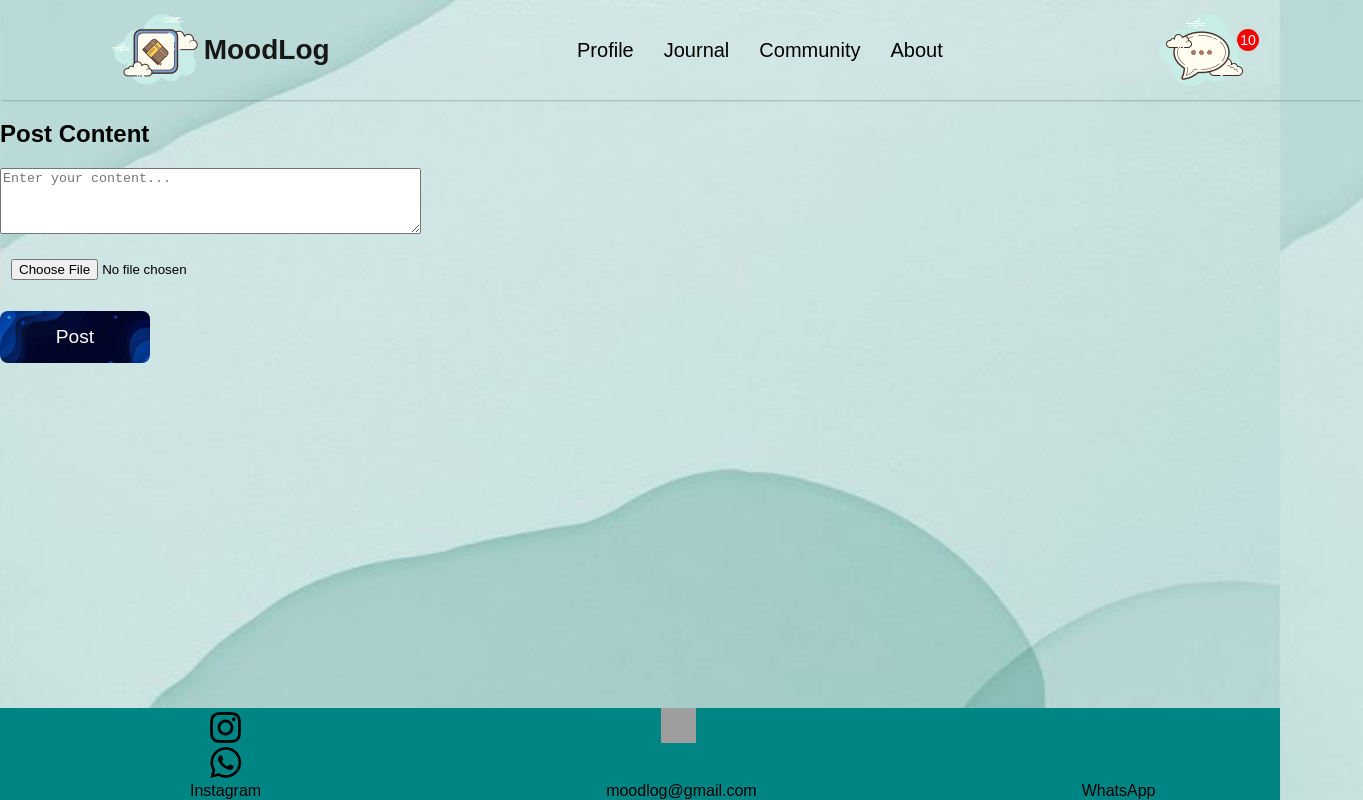
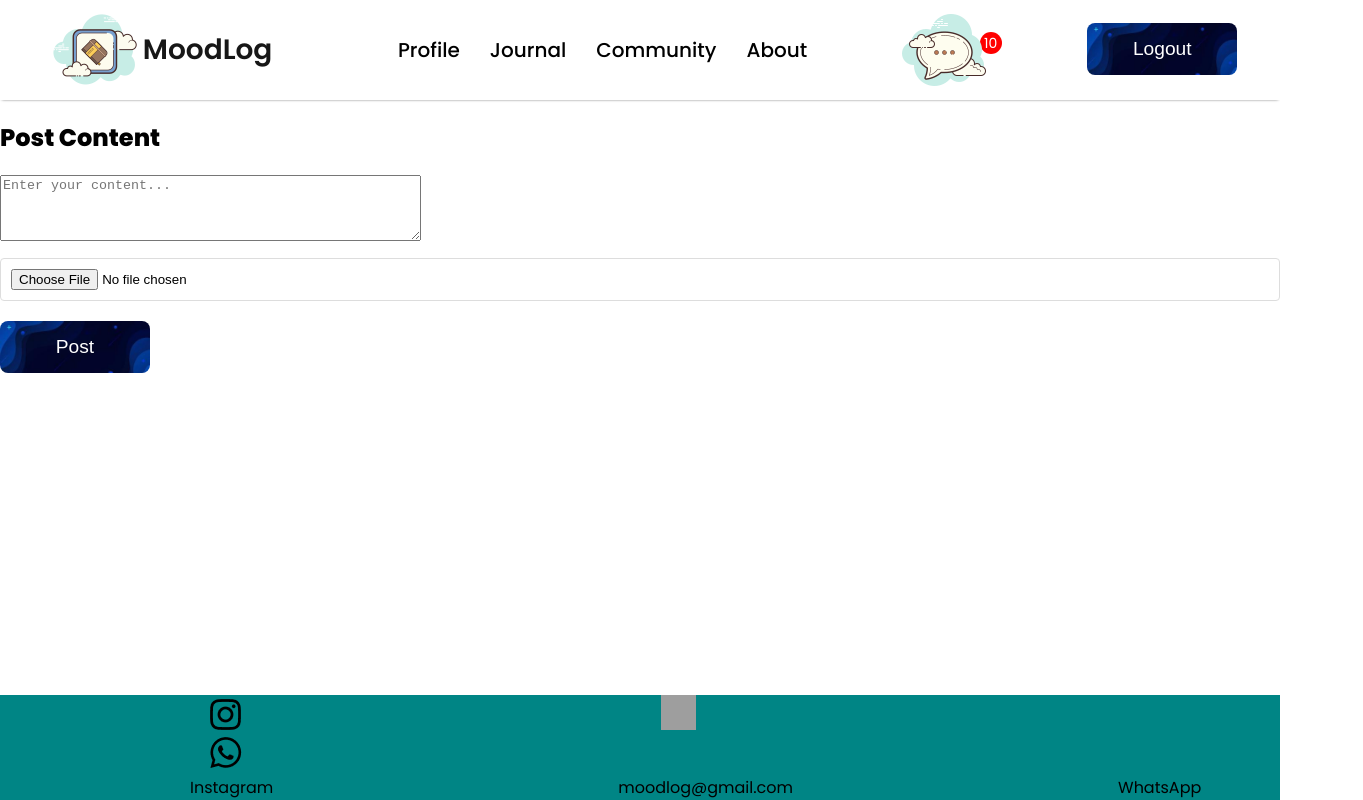
Before and after one commit to therealahnaf/Journal-Website, a React (Create React App) app in the folder frontend/: page /community in a window 1280 px wide. Shown: the whole page, 1363 px wide, since content can reach past the window. Built offline with nearby package versions, Linux system fonts and the light colour scheme; grey boxes are pictures that could not be loaded.

Commit message:
Fixed Navbar

```diff
--- a/frontend/src/App.css
+++ b/frontend/src/App.css
@@ -7,6 +7,5 @@ body {
     justify-content: center;
     align-items: center;
     min-height: 100vh;
-    background-image: url('./Components/Assets/homebackground.jpg');
     background-size: cover;
   }
--- a/frontend/src/Components/Home/Home.css
+++ b/frontend/src/Components/Home/Home.css
@@ -1,13 +1,4 @@
-body {
-  margin: 0;
-  padding: 0;
-  font-family: Arial, sans-serif;
-  background-color: #f2f2f2;
-  display: flex;
-  min-height: 100vh;
-  background-image: url('../Assets/homebackground.jpg');
-  background-size: cover;
-}
+
  .content {
     display: flex;
     justify-content: space-between;
--- a/frontend/src/Components/Navbar/Navbar.css
+++ b/frontend/src/Components/Navbar/Navbar.css
@@ -4,7 +4,6 @@
     justify-content: space-around;
     box-shadow:  0 1px 3px -2px black; /* to put shadow under the box with color*/
     padding: 0px;
-    margin-right: -84%;
 }
 .navbar-logo{
     display: flex;
@@ -60,3 +59,6 @@
 .navbar-menu-logo{
     display: flex;
 }
+.logout button{
+    margin-top: 15%;
+}
--- a/frontend/src/Components/Navbar/Navbar.jsx
+++ b/frontend/src/Components/Navbar/Navbar.jsx
@@ -4,18 +4,18 @@ import logo from '../Assets/journal_logo.png'
 import chat from '../Assets/chat.png'
 import { Link } from 'react-router-dom'
 export const Navbar = () => {
-    const[menu,setMenu] = useState("Home")
+    const [menu, setMenu] = useState("Home")
     return (
-    <div className = 'navbar'>
-        <div className = 'navbar-logo'>
-            <img src = {logo} alt = "" />
+        <div className='navbar'>
+            <div className='navbar-logo'>
+                <img src={logo} alt="" />
                 <p>MoodLog</p>
             </div>
-        <ul className = "nav-menu">
-            <li onClick={()=>{setMenu("Profile")}}><Link style={{color: '#000', textDecoration: 'none'} } to='/Profile'>Profile</Link>{menu === "Profile"? <hr/>:<></>}</li>
-            <li onClick={()=>{setMenu("Journal")}}><Link style={{color: '#000', textDecoration: 'none'} } to='/Journal'>Journal</Link>{menu === "Journal"? <hr/>:<></>}</li>
-            <li onClick={()=>{setMenu("Community")}}><Link style={{color: '#000', textDecoration: 'none'} } to='/Community'>Community</Link>{menu === "Community"? <hr/>:<></>}</li>
-            <li onClick={()=>{setMenu("About")}}><Link style={{color: '#000', textDecoration: 'none'} } to='/About'>About</Link>{menu === "About"? <hr/>:<></>}</li>
+            <ul className="nav-menu">
+                <li onClick={() => { setMenu("Profile") }}><Link style={{ color: '#000', textDecoration: 'none' }} to='/Profile'>Profile</Link>{menu === "Profile" ? <hr /> : <></>}</li>
+                <li onClick={() => { setMenu("Journal") }}><Link style={{ color: '#000', textDecoration: 'none' }} to='/Journal'>Journal</Link>{menu === "Journal" ? <hr /> : <></>}</li>
+                <li onClick={() => { setMenu("Community") }}><Link style={{ color: '#000', textDecoration: 'none' }} to='/Community'>Community</Link>{menu === "Community" ? <hr /> : <></>}</li>
+                <li onClick={() => { setMenu("About") }}><Link style={{ color: '#000', textDecoration: 'none' }} to='/About'>About</Link>{menu === "About" ? <hr /> : <></>}</li>
             </ul>
             <div className='nav-chat'>
                 <Link to='/chat'><img src={chat} alt="" /></Link>
@@ -23,6 +23,9 @@ export const Navbar = () => {
                     10
                 </div>
             </div>
+            <div className="logout">
+                <button>Logout</button>
+            </div>
         </div>
     )
 }
--- a/frontend/src/Pages/LoginSignup.css
+++ b/frontend/src/Pages/LoginSignup.css
@@ -4,9 +4,7 @@ form.signup, form.login {
     padding: 20px;
     background: #fff;
     border-radius: 4px;
-    margin-top: 30%;
-    margin-left: 105%;
-    width: 400px;
+    background-color: aqua;
   }
 
   label, input {
```
Lines whose indentation alone changed are shown as unchanged.
